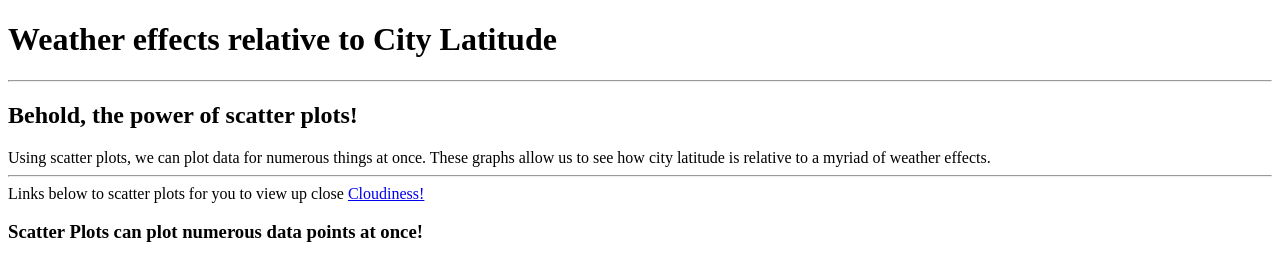
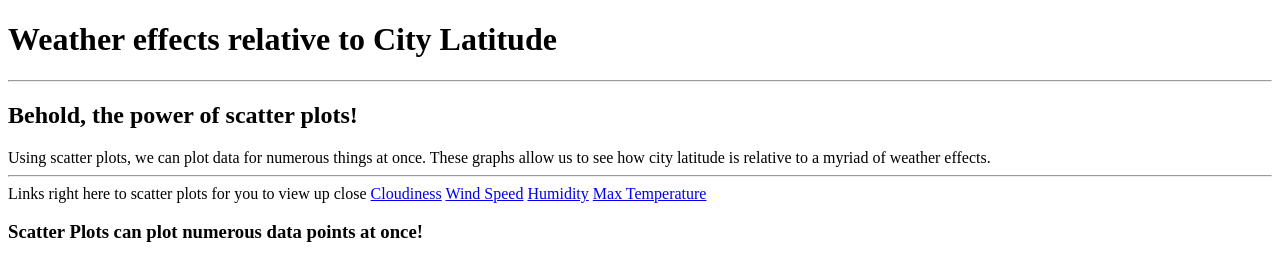
Before and after one commit to Preymark9/Homework.github.io, a plain HTML site: page index.html in a window 1280 px wide. Shown: the top 259 px of the page. Drawn offline with Linux system fonts and the light colour scheme.

Commit message:
Update index.html

```diff
--- a/index.html
+++ b/index.html
@@ -13,8 +13,11 @@
        Using scatter plots, we can plot data for numerous things at once. These graphs allow us to see how city latitude is relative to a myriad of weather effects.
   </section>
   <section>
-    <hr>Links below to scatter plots for you to view up close</hr>
-    <a target="_blank" href="Cloudiness.html">Cloudiness!</a>
+    <hr>Links right here to scatter plots for you to view up close</hr>
+    <a target="_blank" href="cloudiness.html">Cloudiness</a>
+    <a target="_blank" href="Wind Speed.html">Wind Speed</a>
+    <a target="_blank" href="Humidity.html">Humidity</a>
+    <a target="_blank" href="Max Temperature.html">Max Temperature</a>
   </section>
   <div class="col-sm-3 offset-sm-1">
     <h3>Scatter Plots can plot numerous data points at once!</h3>
```
